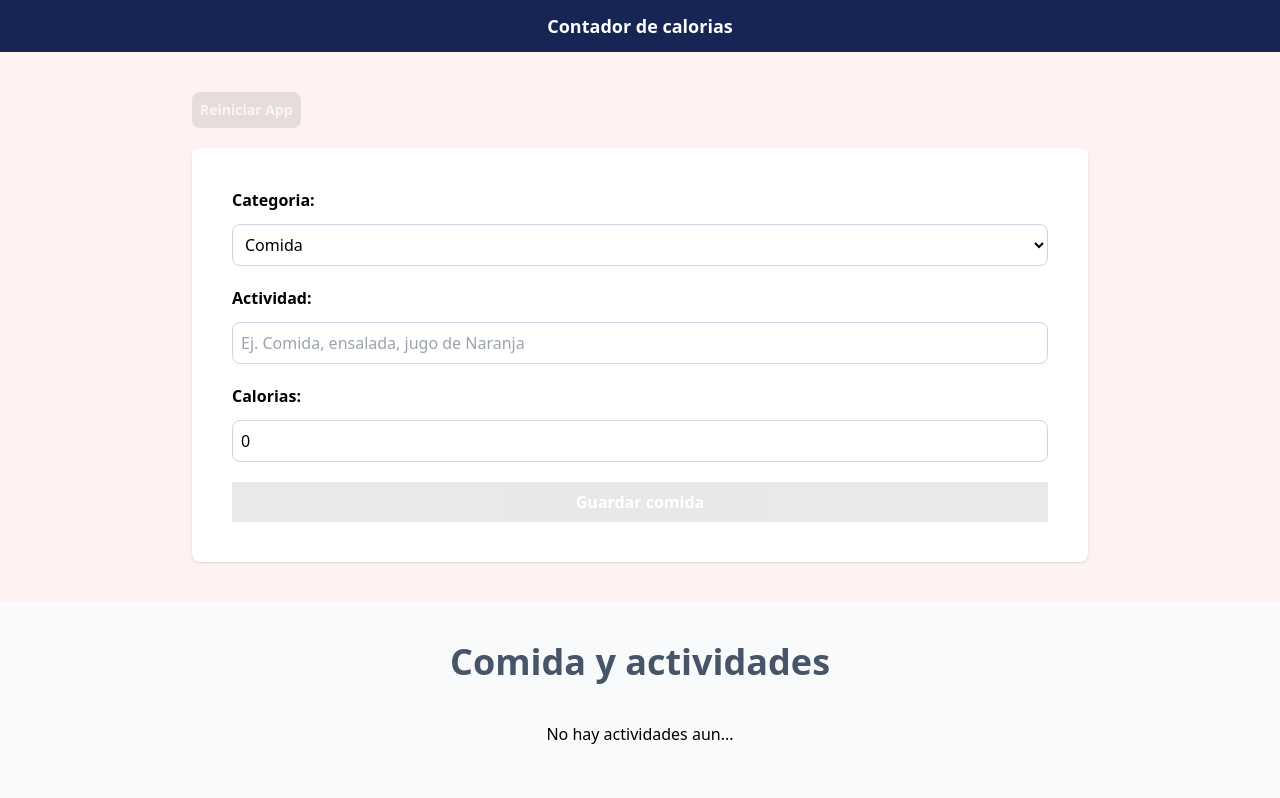
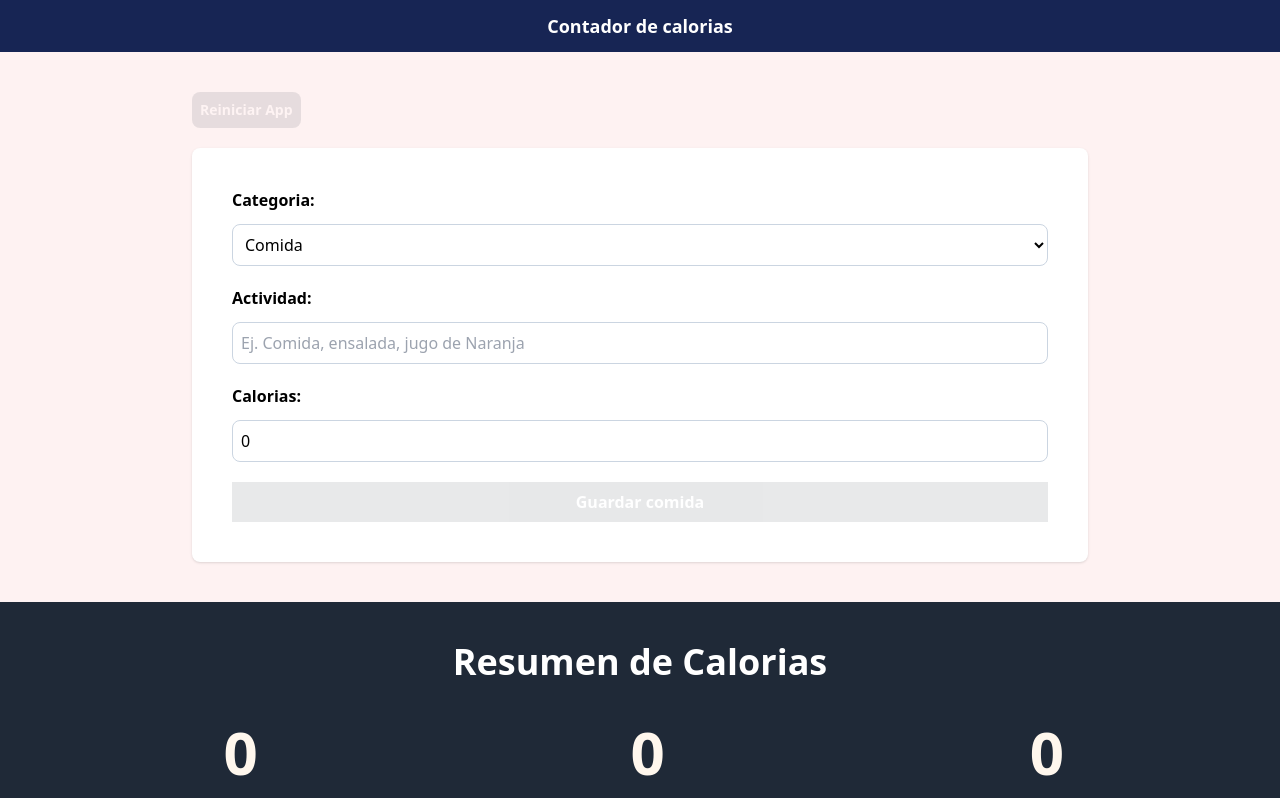
Before and after one commit to irenemonzon/CaloriesTracker, a React (Vite) app: page / in a window 1280 px wide. Shown: the top 798 px of the page. Built offline with nearby package versions, Linux system fonts and the light colour scheme.

Commit message:
add calories total and method reduce to calories

```diff
--- a/src/App.tsx
+++ b/src/App.tsx
@@ -2,6 +2,7 @@
 import { Form } from "./components/Form"
 import { activityReducer,initialState } from "./reducers/activity-reducer"
 import { ActivityList } from "./components/ActivityList"
+import { CalorieTracker } from "./components/CalorieTracker"
 
 
 function App() {
@@ -41,13 +42,18 @@
         </div>
 
       </section>
+      <section className="bg-gray-800 py-10">
+        <div className="max-w-4xl mx-auto">
+          <CalorieTracker
+            activities={state.activities}
+          />
+        </div>
+      </section>
       <section className="p-10 mx-auto-max-w-4xl">
         <ActivityList
           activities={state.activities}
           dispatch={dispatch}
         />
-
-
       </section>
     </>
   )
--- /dev/null
+++ b/src/components/CalorieTracker.tsx
@@ -0,0 +1,38 @@
+import { useMemo } from "react"
+import type { Activity } from "../types"
+import { CaloriesDisplay } from "./CaloriesDisplay"
+
+type CalorieTrackerProps={
+    activities: Activity[]
+}
+
+export const CalorieTracker = ({activities}:CalorieTrackerProps) => {
+
+    //contadores
+    const caloriesConsumed=useMemo(()=> activities.reduce((total,activity)=> activity.category ===1 ? total + activity.calories:total,0) ,[activities])
+
+    const caloriesBurned=useMemo(()=> activities.reduce((total,activity)=> activity.category === 2 ? total + activity.calories:total,0) ,[activities])
+
+    const netCalories=useMemo(()=>caloriesConsumed-caloriesBurned,[activities])
+
+  return (
+    <>
+        <h2 className="text-4xl font-black text-white text-center ">Resumen de Calorias</h2>
+        <div className="flex flex-col items-center md:flex-row md:justify-between gap-5 mt-10">
+            <CaloriesDisplay
+                 calories={caloriesConsumed}
+                 text="Consumidas"
+            />
+              <CaloriesDisplay
+                 calories={caloriesBurned}
+                 text="Ejercicio"
+            />
+               <CaloriesDisplay
+                 calories={netCalories}
+                 text="Diferencia"
+            />
+        </div>
+
+    </>
+  )
+}
--- /dev/null
+++ b/src/components/CaloriesDisplay.tsx
@@ -0,0 +1,13 @@
+type CaloriesDisplayProps={
+    calories:number
+    text:string
+}
+
+export const CaloriesDisplay = ({calories,text}:CaloriesDisplayProps) => {
+  return (
+    <p className="text-white font-bold rounded-full grid grid-cols-1 gap-3 text-center ">
+    <span className="font-black text-6xl text-orange-50 "> {calories}</span>
+        {text}
+    </p>
+  )
+}
```
